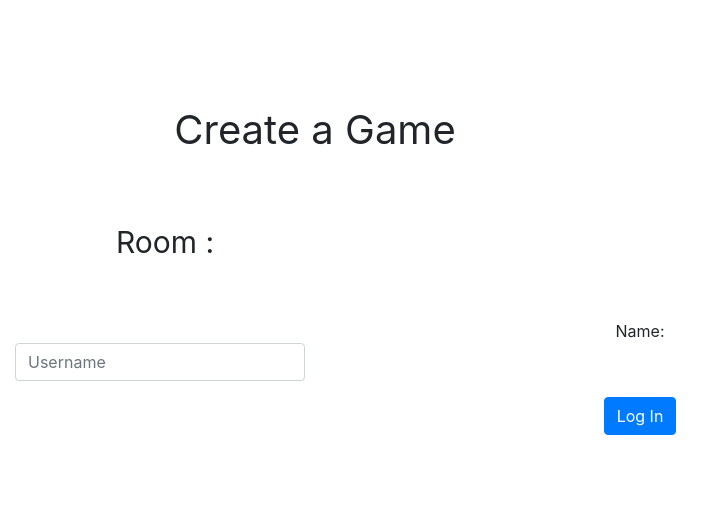
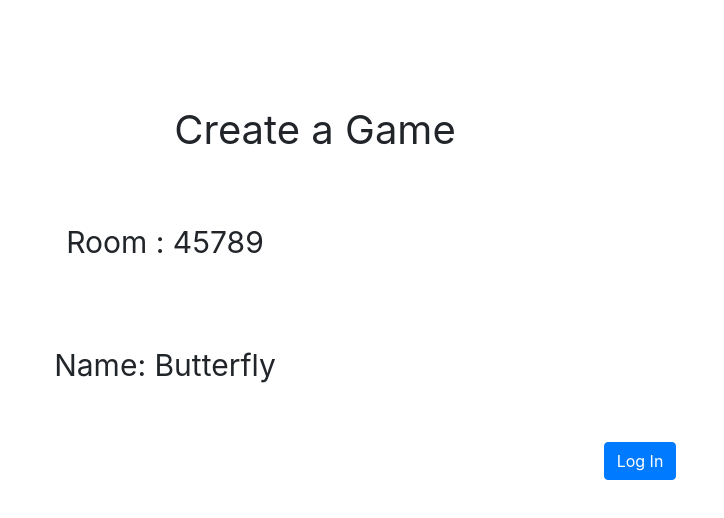
Before and after one commit to weilyl/TTNY2020-front, a React (Create React App) app: page /room in a window 1280 px wide. Shown: the top 518 px of the page, without its empty margins (0-724 px from the left). Built offline with nearby package versions, Linux system fonts and the light colour scheme; no server answers; the database is empty.

Commit message:
New branch commit

```diff
--- a/src/App.css
+++ b/src/App.css
@@ -71,5 +71,7 @@
   margin-top: 60px;
 }
 .name-line{
-
+  font-size: 30px ;
+  margin-left: -950px;
+  margin-top: 40px;
 }
--- a/src/screens/CreateRoom.jsx
+++ b/src/screens/CreateRoom.jsx
@@ -16,7 +16,7 @@ class CreateRoom extends React.Component {
         return(
             <>
             <div className="create-line"> Create a Game</div>
-            <div className="room-line"> Room :
+            <div className="room-line"> Room : 45789
                 <InputGroup size="sm" className="mb-3">
                 <Col xs={2}>
                 <FormControl
@@ -27,7 +27,7 @@ class CreateRoom extends React.Component {
                 </Col>
                 </InputGroup>
             </div>
-            <div className="name-line"> Name:
+            <div className="name-line"> Name: Butterfly
                 <InputGroup size="sm" className="mb-3">
                 <Col xs={3}>
                 <FormControl
--- a/src/screens/JoiningARoom.jsx
+++ b/src/screens/JoiningARoom.jsx
@@ -13,11 +13,11 @@ class JoiningARoom extends React.Component {
     render() {
         return(
             <>
-            <div> You are logged in as:
+            <div className="loggedin"> You are logged in as:
                 <InputGroup size="sm" className="mb-3">
                 <Col xs={4}>
                 <FormControl
-                placeholder="Username"
+                placeholder="Butterfly"
                 aria-label="Recipient's username"
                 aria-describedby="basic-addon2"
                 />
@@ -29,7 +29,7 @@ class JoiningARoom extends React.Component {
                     <InputGroup size="sm" className="mb-3">
                     <Col xs={2}>
                     <FormControl
-                    placeholder="#Users"
+                    placeholder="5"
                     aria-label="Recipient's username"
                     aria-describedby="basic-addon2"
                     />
@@ -39,7 +39,7 @@ class JoiningARoom extends React.Component {
                 <InputGroup size="sm" className="mb-3">
                 <Col xs={2}>
                 <FormControl
-                placeholder="Room Number"
+                placeholder="45789"
                 aria-label="Recipient's username"
                 aria-describedby="basic-addon2"
                 />
```
Also changed, not shown: 1 other file (tests, documents, lock files or other folders).
